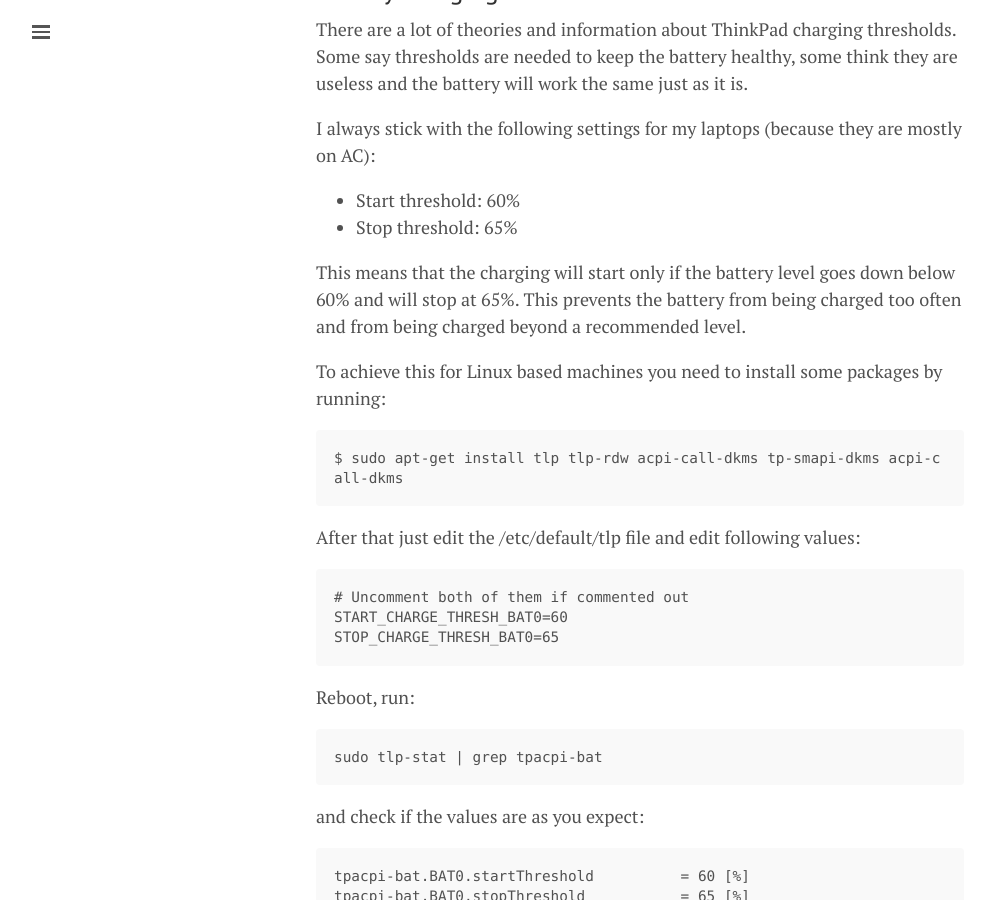
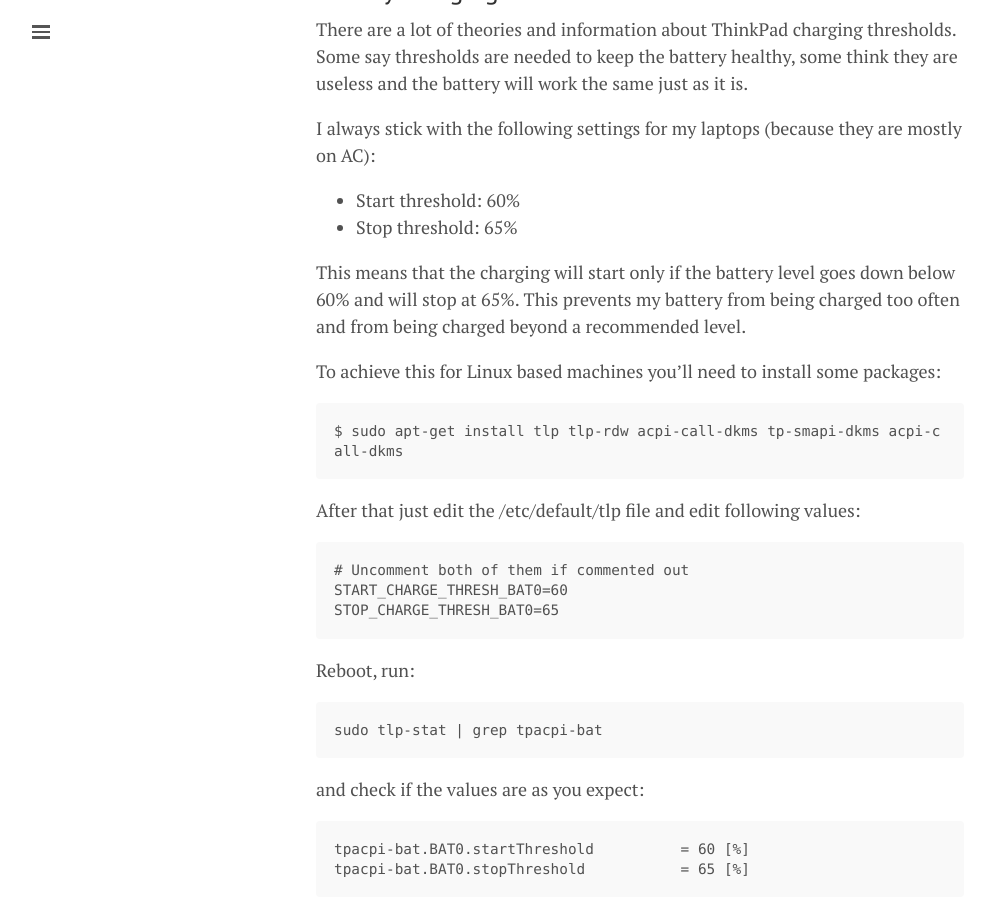
Before and after one commit to lgeurts/lgeurts.github.io, a Jekyll site: the page built from _posts/2021-10-15-ubuntu-setup-notes-for-x1-carbon-gen8.md, in a window 1280 px wide and 900 px high, scrolled down 2065 px. Shown: the whole window, without its empty margins (0-993 px from the left). Built offline with Jekyll 4.4.1, drawn with Linux system fonts in a browser that asks for light colours; nearby versions of some CDN libraries; comment, search, counter and statistics services are not loaded.

Commit message:
Update 2021-10-15-ubuntu-setup-notes-for-x1-carbon-gen8.md

````diff
--- a/_posts/2021-10-15-ubuntu-setup-notes-for-x1-carbon-gen8.md
+++ b/_posts/2021-10-15-ubuntu-setup-notes-for-x1-carbon-gen8.md
@@ -84,9 +84,9 @@
 - Start threshold: 60%
 - Stop threshold: 65%
 
-This means that the charging will start only if the battery level goes down below 60% and will stop at 65%. This prevents the battery from being charged too often and from being charged beyond a recommended level.
+This means that the charging will start only if the battery level goes down below 60% and will stop at 65%. This prevents my battery from being charged too often and from being charged beyond a recommended level.
 
-To achieve this for Linux based machines you need to install some packages by running:
+To achieve this for Linux based machines you'll need to install some packages:
 
 ```
 $ sudo apt-get install tlp tlp-rdw acpi-call-dkms tp-smapi-dkms acpi-call-dkms
````
